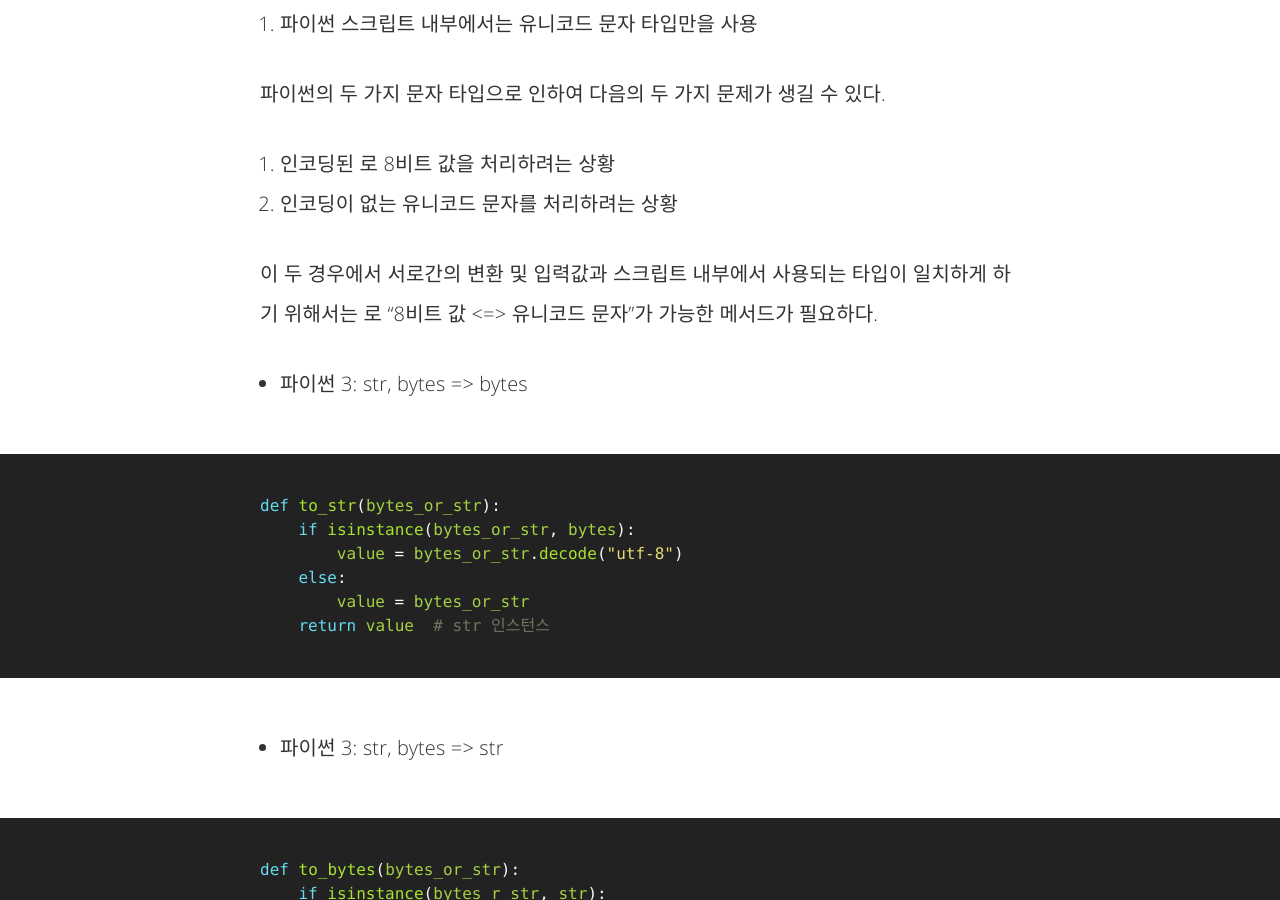
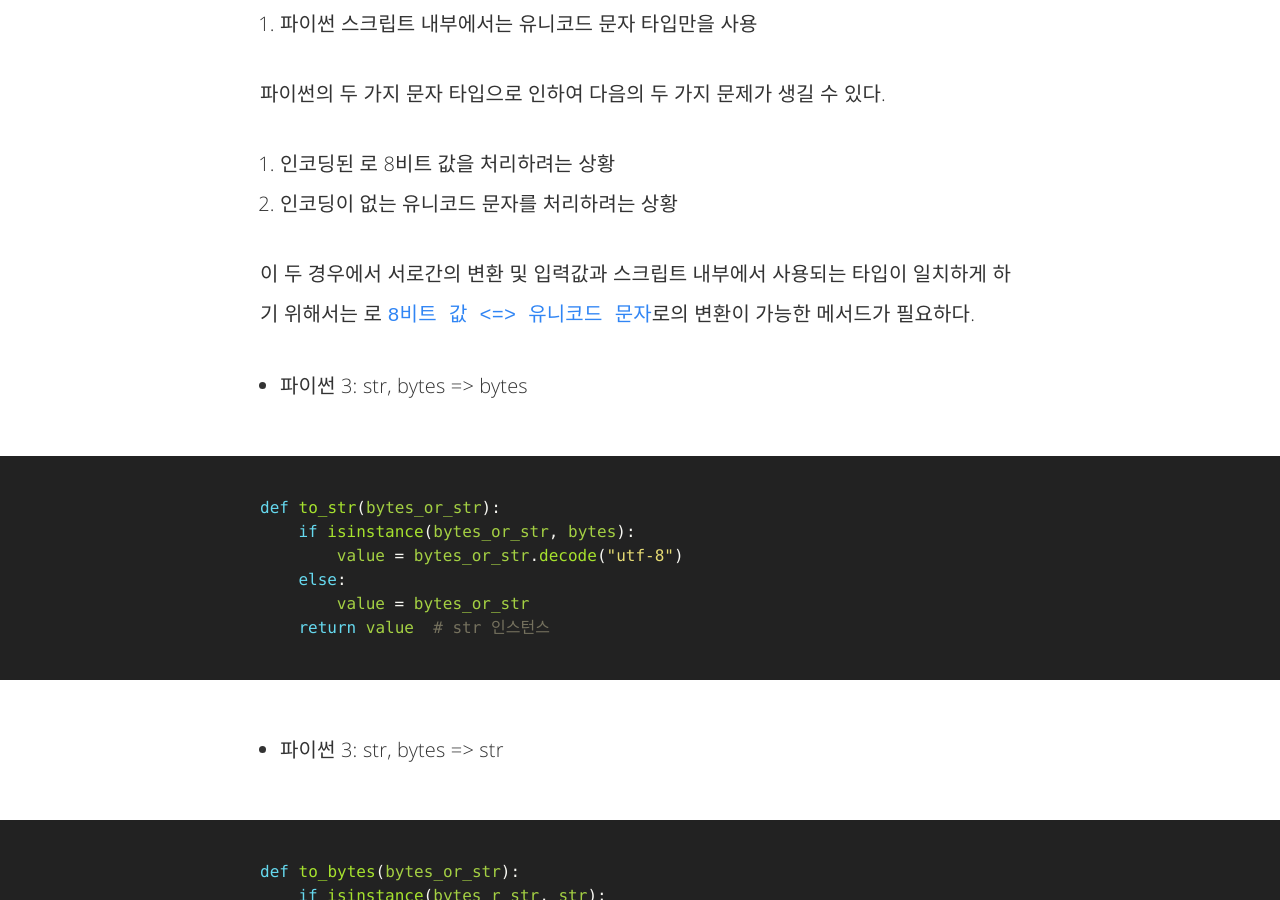
Before and after one commit to hcnoh/blog-prev, a Jekyll site: the page built from _posts/2018-09-09-effective-python-way03.md, in a window 1280 px wide and 900 px high, scrolled down 2027 px. Built offline with Jekyll 4.4.1, drawn with Linux system fonts in a browser that asks for light colours; comment, search, counter and statistics services are not loaded.

Commit message:
Update 2018-09-09-effective-python-way03.md

```diff
--- a/_posts/2018-09-09-effective-python-way03.md
+++ b/_posts/2018-09-09-effective-python-way03.md
@@ -33,7 +33,7 @@ twitter_text: '이펙티브 파이썬 스터디 WAY 03 정리'
 1. 인코딩된 로 8비트 값을 처리하려는 상황
 2. 인코딩이 없는 유니코드 문자를 처리하려는 상황
 
-이 두 경우에서 서로간의 변환 및 입력값과 스크립트 내부에서 사용되는 타입이 일치하게 하기 위해서는 로 "8비트 값 <=> 유니코드 문자"가 가능한 메서드가 필요하다.
+이 두 경우에서 서로간의 변환 및 입력값과 스크립트 내부에서 사용되는 타입이 일치하게 하기 위해서는 로 `8비트 값 <=> 유니코드 문자`로의 변환이 가능한 메서드가 필요하다.
 
 - 파이썬 3: str, bytes => bytes
 {% highlight python %}
```
